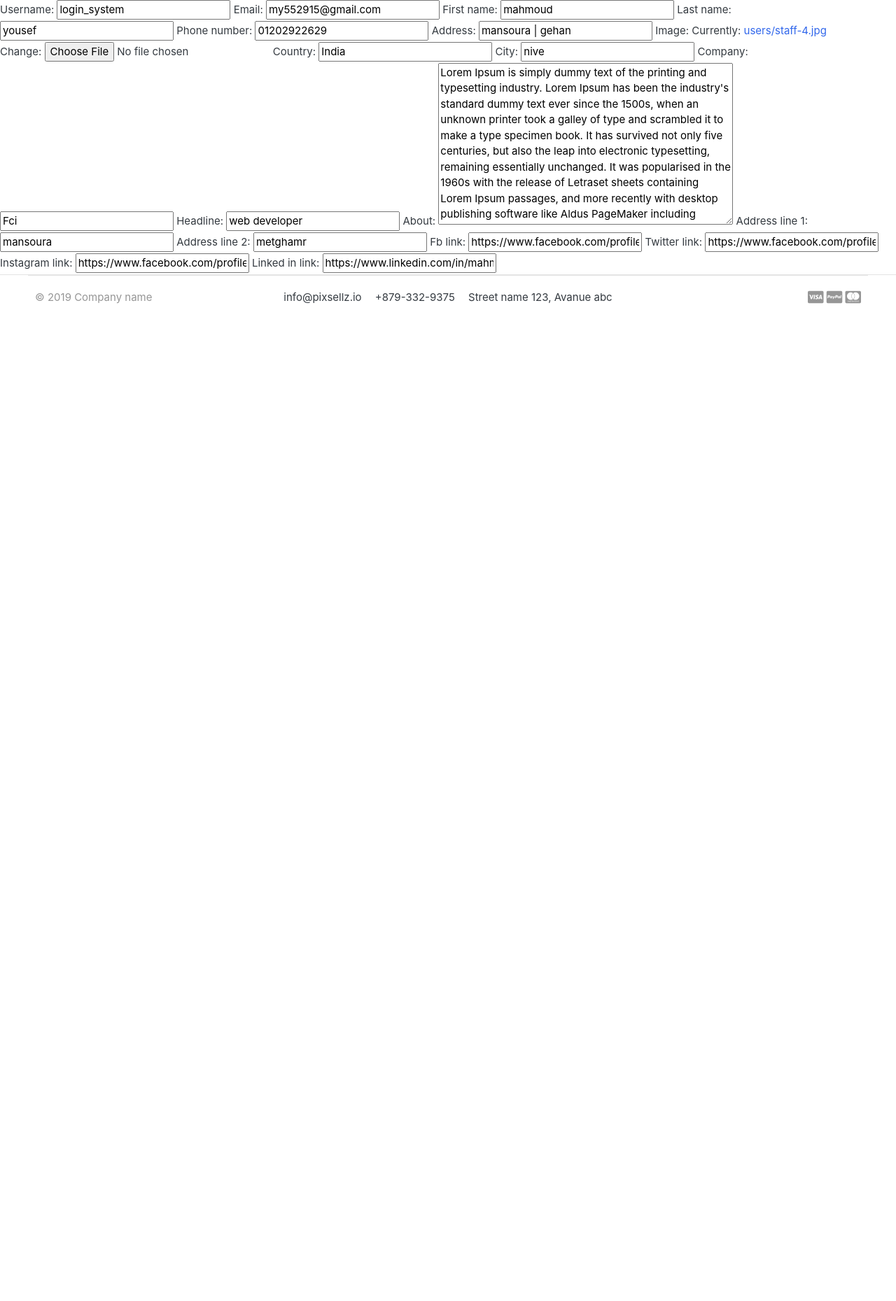
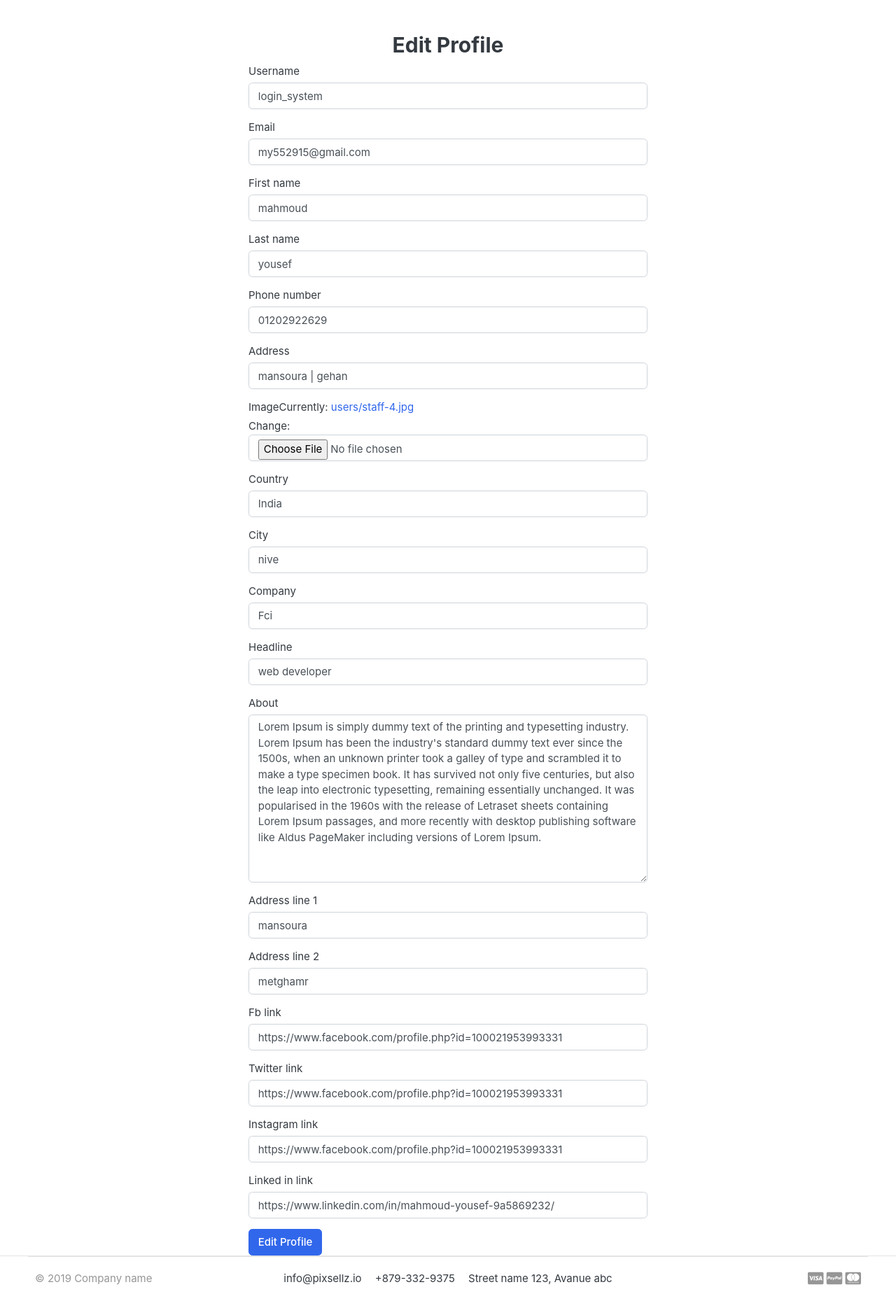
Before and after one commit to Mmy2000/login_system, a Django app: page /accounts/profile/edit/ in a window 1280 px wide. Shown: the part 118-1977 px from the top of the page at 70% size. Before the commit the page ends 552 px from the top, so only its background shows below. Run offline with Django 4.2, Linux system fonts and the light colour scheme; a user stored in the database is signed in; data comes from the database, SQL or seed files in the repository; both versions use the stored data as it was after the commit; some libraries are stand-ins or nearby versions; some web fonts are replaced.

Commit message:
creating profile models part 6

```diff
--- a/accounts/templates/accounts/profile_edit.html
+++ b/accounts/templates/accounts/profile_edit.html
@@ -1,7 +1,18 @@
 {% extends 'base.html' %}
+{% load django_bootstrap5 %}
 {% load static %}
 {% block body %}
-{{user_form}}
-{{profile_form}}
+<div class="container">
+    <div class="col-md-6 mx-auto mt-5">
+        <h2 style="text-align:center;">Edit Profile</h2>
+        <form method="POST" enctype="multipart/form-data">
+            {% csrf_token %}
+            {% bootstrap_form user_form %}
+            {% bootstrap_form profile_form %}
+            {% bootstrap_button button_type="submit" content="Edit Profile" %}
+        </form>
+
+    </div>
+</div>
 
 {% endblock %}
--- a/project/settings.py
+++ b/project/settings.py
@@ -39,6 +39,7 @@ INSTALLED_APPS = [
     'django.contrib.sessions',
     'django.contrib.messages',
     'django.contrib.staticfiles',
+    "django_bootstrap5",
 ]
 
 MIDDLEWARE = [
```
Also changed, not shown: db.sqlite3, media/users/staff-4.jpg (added).
